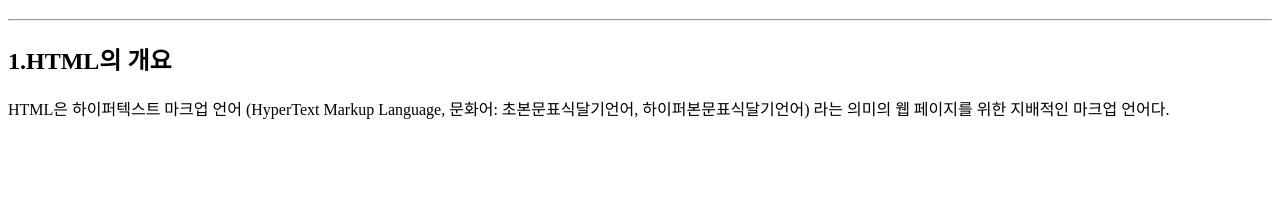
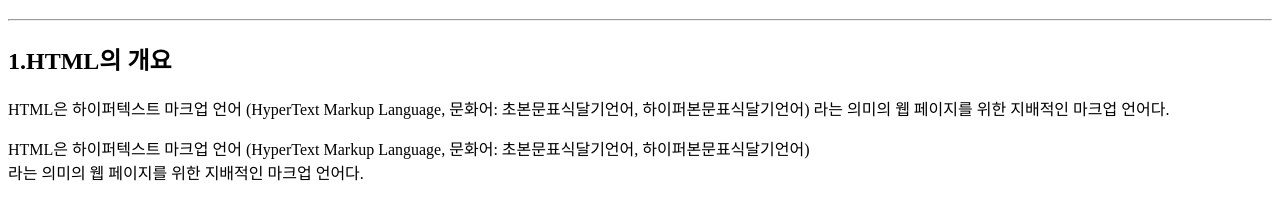
Before and after one commit to dkdlvhstpqms/Web, a plain HTML site: page tag.html in a window 1280 px wide. Shown: the part 61-280 px from the top of the page. Drawn offline with Linux system fonts and the light colour scheme.

Commit message:
Add files via upload

```diff
--- a/tag.html
+++ b/tag.html
@@ -11,5 +11,8 @@
         <p>HTML은 하이퍼텍스트 마크업 언어
             (HyperText Markup Language, 문화어: 초본문표식달기언어, 하이퍼본문표식달기언어)
             라는 의미의 웹 페이지를 위한 지배적인 마크업 언어다.</p>
+        <p>HTML은 하이퍼텍스트 마크업 언어
+            (HyperText Markup Language, 문화어: 초본문표식달기언어, 하이퍼본문표식달기언어)<br />
+            라는 의미의 웹 페이지를 위한 지배적인 마크업 언어다.</p>
     </body>
 </html>
```
